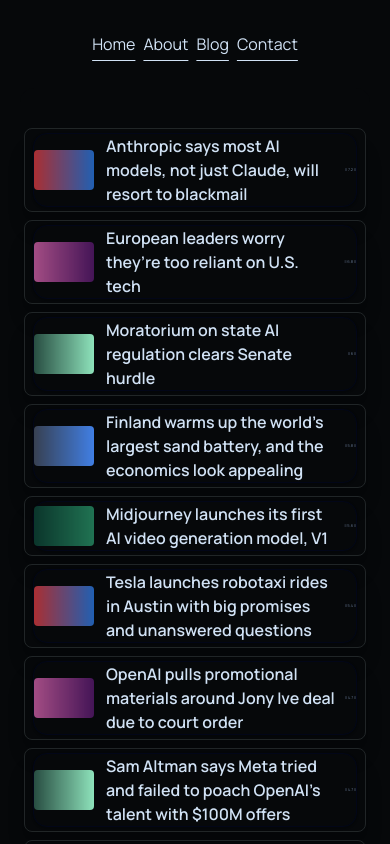
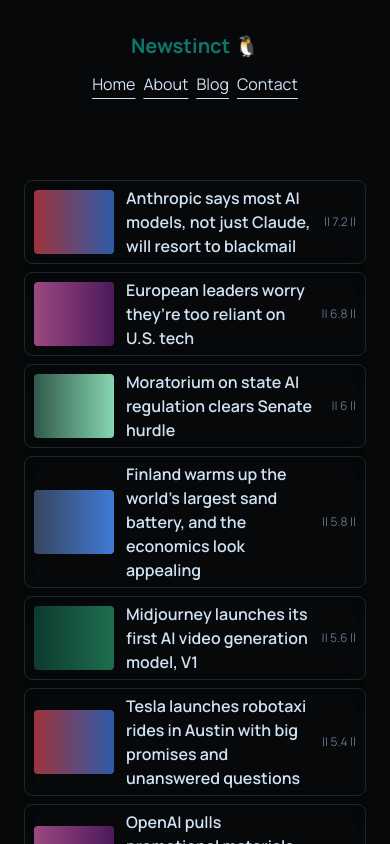
Before and after one commit to vynride/newstinct, a Next.js app: page / in a window 390 px wide. Shown: the top 844 px of the page. Built offline with nearby package versions, Linux system fonts and the light colour scheme.

Commit message:
fix: mobile ui

```diff
--- a/src/components/Navbar.tsx
+++ b/src/components/Navbar.tsx
@@ -3,10 +3,10 @@
 
 export default function NavBar() {
   return (
-    <div className="grid grid-cols-3 items-center mt-8 px-1 sm:px-4 bg-background">
-      <div className="flex justify-start pl-2 sm:pl-5 md:pl-8 lg:pl-20">
+    <div className="flex flex-col sm:grid sm:grid-cols-3 items-center gap-y-3 sm:gap-y-0 mt-8 px-1 sm:px-4 bg-background text-base">
+      <div className="order-1 sm:order-none w-full flex justify-center sm:justify-start sm:pl-5 md:pl-8 lg:pl-20">
         <Link
-          className="hidden sm:block text-center font-bold text-md sm:text-3xl text-[#0f766e] hover:text-[#0f766dcd]"
+          className="text-center font-bold text-xl sm:text-3xl text-[#0f766e] hover:text-[#0f766dcd]"
           href="/"
         >
           Newstinct 🐧
@@ -16,34 +16,34 @@
           </p> */}
       </div>
 
-      <nav className="flex justify-center space-x-2 sm:space-x-4 md:space-x-6">
+      <nav className="order-2 sm:order-none flex justify-center space-x-2 sm:space-x-4 md:space-x-6 w-full">
         <Link
           href="/"
-          className="text-casualTextGray hover:text-gray-400 text-md underline underline-offset-10"
+          className="text-casualTextGray hover:text-gray-400 text-base underline underline-offset-8"
         >
           Home
         </Link>
         <Link
           href="/about"
-          className="text-casualTextGray hover:text-gray-400 underline underline-offset-10"
+          className="text-casualTextGray hover:text-gray-400 underline underline-offset-8"
         >
           About
         </Link>
         <Link
           href="/blogs"
-          className="text-casualTextGray hover:text-gray-400 underline underline-offset-10"
+          className="text-casualTextGray hover:text-gray-400 underline underline-offset-8"
         >
           Blog
         </Link>
         <Link
           href="/contact"
-          className="text-casualTextGray hover:text-gray-400 underline underline-offset-10"
+          className="text-casualTextGray hover:text-gray-400 underline underline-offset-8"
         >
           Contact
         </Link>
       </nav>
 
-      <div className="flex justify-end pr-2 sm:pr-5 md:pr-8 lg:pr-20">
+      <div className="order-3 sm:order-none w-full flex justify-center sm:justify-end sm:pr-5 md:pr-8 lg:pr-20">
         {/* TODO :: Add Login  */}
         {/* <Button>Login</Button> */}
       </div>
--- a/src/components/NewsContainer.tsx
+++ b/src/components/NewsContainer.tsx
@@ -23,26 +23,26 @@
 
   const renderList = (): ReactNode => {
     return (
-      <div className="text-center w-full mx-1 sm:mx-5 space-y-2">
+      <div className="text-center w-full mx-1 sm:mx-5 space-y-2 overflow-hidden">
         {data.map((article: Article, index: number) => (
           <div
-            className="border-1 shadow-xl border-[#313638a6] text-casualTextGray py-1 px-2 sm:py-3 sm:px-5 text-md rounded-md"
+            className="border-1 shadow-xl border-[#313638a6] text-casualTextGray py-1 px-2 sm:py-3 sm:px-5 text-base rounded-md"
             key={index}
           >
-            <Card className="flex items-center p-0 bg-background w-full">
+            <Card className="flex flex-wrap items-center p-0 bg-background w-full">
               <div className="flex w-full justify-between items-center">
                 <Image
                   src={`/placeholders/placeholder${index%5 + 1}.jpg`}
                   alt="thumbnail"
-                  width={180}
-                  height={180}
-                  className="w-15 h-10 sm:w-25 sm:h-20 rounded object-cover"
+                  width={100}
+                  height={100}
+                  className="w-20 h-16 sm:w-28 sm:h-20 rounded object-cover"
                 />
-                <h3 className="text-casualTextGray font-semibold text-left flex-1 text-wrap:balance pr-2 pl-3 sm:pr-4 sm:pl-5">
+                <h3 className="text-casualTextGray break-words font-semibold text-left flex-1 text-wrap:balance pr-2 pl-3 sm:pr-4 sm:pl-5">
                   {article.headline}
                 </h3>
 
-                <p className="text-muted-foreground text-[4px] sm:text-md text-right shrink-0 sm:w-20">
+                <p className="text-muted-foreground text-[12px] sm:text-base text-right shrink-0 sm:w-20">
                   || {article.rating} ||
                 </p>
               </div>
```
